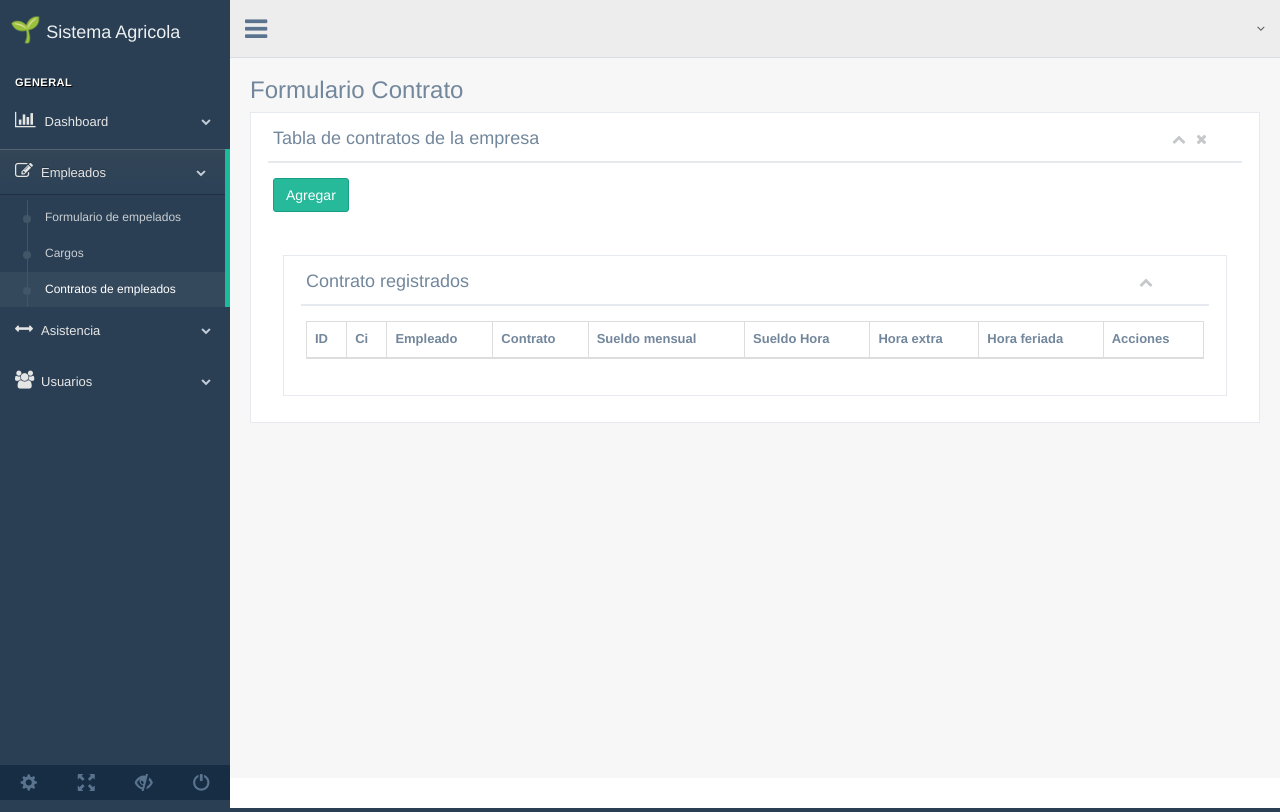
After one commit to melgar1992/recurso-humano-agricola, a CodeIgniter app: page /recurso-humano-agricola/Contrato in a window 1280 px wide. The commit adds this page. Run offline with CodeIgniter, Linux system fonts and the light colour scheme; lists and menus that the app fills with data are empty; some libraries are stand-ins or nearby versions.

Commit message:
Contrato
Se agregaron los archivos necesarios para trabajar el crud de contrato de empleados.

```diff
--- a/application/config/autoload.php
+++ b/application/config/autoload.php
@@ -132,4 +132,4 @@ $autoload['language'] = array();
 |
 |	$autoload['model'] = array('first_model' => 'first');
 */
-$autoload['model'] = array('Empleado_model', 'Cargo_model');
+$autoload['model'] = array('Empleado_model', 'Cargo_model', 'Contrato_model');
--- /dev/null
+++ b/application/controllers/Contrato.php
@@ -0,0 +1,17 @@
+<?php
+defined('BASEPATH') or exit('No direct script access allowed');
+
+class Contrato extends BaseController
+{
+    function __construct()
+    {
+        parent::__construct();
+    }
+
+    public function index()
+    {
+        $data = array();
+
+        $this->loadView("Contrato", "formularios/contrato/contrato_form", $data);
+    }
+}
--- /dev/null
+++ b/application/models/Contrato_model.php
@@ -0,0 +1,6 @@
+<?php
+class Contrato_model extends CI_Model
+{
+
+
+}
--- /dev/null
+++ b/application/views/formularios/Contrato/contrato_form.php
@@ -0,0 +1,153 @@
+<div class="right_col" role="main">
+    <div class="">
+        <div class="page-title">
+            <div class="title_left">
+                <h3>Formulario Contrato</h3>
+            </div>
+        </div>
+        <br>
+        <div class="clearfix"></div>
+        <div class="row">
+            <div class="col-md-12 col-sm-12 col-xs-12">
+                <div class="x_panel">
+                    <div class="x_title">
+                        <h2>Tabla de contratos de la empresa</h2>
+                        <ul class="nav navbar-right panel_toolbox">
+                            <li><a class="collapse-link"><i class="fa fa-chevron-up"></i></a>
+                            </li>
+                            <li><a class="close-link"><i class="fa fa-close"></i></a>
+                            </li>
+                        </ul>
+                        <div class="clearfix"></div>
+                    </div>
+                    <div class="x_content">
+                        <div class="row">
+                            <div class="col-md-12 col-lg-12">
+                                <button class="btn btn-success" id='btn-nuevo' type="button" data-toggle="modal" data-target='#modal-cargo'>Agregar</button>
+                            </div>
+                        </div>
+                        <br>
+                        <br>
+                        <div class="col-md-12 col-sm-12 col-xs-12">
+                            <div class="x_panel">
+                                <div class="x_title">
+                                    <h2>Contrato registrados</h2>
+                                    <ul class="nav navbar-right panel_toolbox">
+                                        <li><a class="collapse-link"><i class="fa fa-chevron-up"></i></a>
+                                        </li>
+                                    </ul>
+                                    <div class="clearfix"></div>
+                                </div>
+                                <div class="x_content">
+
+                                    <div class="card-box table-responsive">
+                                        <table class="table table-striped table-bordered nowrap" id="tablaEmpleados" style="width:100%">
+                                            <thead>
+                                                <tr>
+                                                    <th>ID</th>
+                                                    <th>Ci</th>
+                                                    <th>Empleado</th>
+                                                    <th>Contrato</th>
+                                                    <th>Sueldo mensual</th>
+                                                    <th>Sueldo Hora</th>
+                                                    <th>Hora extra</th>
+                                                    <th>Hora feriada</th>
+                                                    <th>Acciones</th>
+                                                </tr>
+                                            </thead>
+                                            <tbody>
+                                            </tbody>
+                                        </table>
+                                    </div>
+                                    <!-- Tabla responsiva-->
+                                </div>
+                                <!-- contenedor Tabla -->
+                            </div>
+                        </div>
+                        <!-- Contenedor de toda la tabla -->
+                    </div>
+                </div>
+            </div>
+        </div>
+    </div>
+</div>
+
+<div class="modal fade" id="modal-cargo">
+    <div class="modal-dialog">
+        <div class="modal-content">
+            <div class="modal-header">
+                <h4 class="modal-title">Formulario empleado</h4>
+            </div>
+            <form action="" id="formCargo">
+                <div class="modal-body">
+                    <p>Los campos con * son obligatorios</p>
+                    <div class="error_formulario">
+                    </div>
+
+                    <div class="form-group">
+                        <label class="control-label" for="nombre">Nombre del cargo <span class="required">*</span>
+                        </label>
+                        <div class="">
+                            <input type="text" id="nombre" onkeyup="mayus(this);" minlength="0" maxlength="45" name="nombre" required="required" class="form-control col-md-7 col-xs-12">
+                        </div>
+                    </div>
+                    <div class="form-group">
+                        <label for="tipo_pago" class="control-label">Tipo pago *:</label>
+                        <div class="">
+                            <select id="tipo_pago" name="tipo_pago" class="form-control" required>
+                                <option value=""></option>
+                                <option value="Mensual">Mensual</option>
+                                <option value="Hora">Hora</option>
+                            </select>
+                        </div>
+                    </div>
+
+                    <div class="form-group">
+                        <label for="sueldo" class="control-label">sueldo<span class="required">*</span>
+                        </label>
+                        <div class="has-feedback">
+                            <input id="sueldo" class="form-control has-feedback col-md-7 col-xs-12" type="number" step="0.01" name="sueldo" required="required" placeholder="">
+                            <span class="form-control-feedback right" aria-hidden="true">Bs</span>
+                        </div>
+                    </div>
+
+
+                    <div class="form-group">
+                        <label for="sueldo_hora" class="control-label">hora<span class="required">*</span>
+                        </label>
+                        <div class="has-feedback">
+                            <input id="sueldo_hora" class="form-control col-md-7 col-xs-12" type="number" step="0.01" name="sueldo_hora" required="required" placeholder="">
+                            <span class="form-control-feedback right" aria-hidden="true">Bs</span>
+                        </div>
+                    </div>
+                    <div class="form-group">
+                        <label for="hora_extra" class="control-label">hora extra<span class="required">*</span>
+                        </label>
+                        <div class="has-feedback">
+                            <input id="hora_extra" class="form-control col-md-7 col-xs-12" type="number" step="0.01" name="hora_extra" required="required" placeholder="">
+                            <span class="form-control-feedback right" aria-hidden="true">Bs</span>
+                        </div>
+                    </div>
+                    <div class="form-group">
+                        <label for="hora_feriada" class="control-label">hora feriada<span class="required">*</span>
+                        </label>
+                        <div class="has-feedback">
+                            <input id="hora_feriada" class="form-control col-md-7 col-xs-12" type="number" step="0.01" name="hora_feriada" required="required" placeholder="">
+                            <span class="form-control-feedback right" aria-hidden="true">Bs</span>
+                        </div>
+                    </div>
+                </div>
+                <br>
+                <div class="modal-footer">
+                    <button type="button" class="btn btn-danger pull-left" id="btn-cerrar" data-dismiss="modal">Cerrar</button>
+                    <button class="btn btn-primary pull-right" type="reset">Borrar</button>
+                    <button type="submit" class="btn btn-success pull-right" id="btn-guardar">Guardar</button>
+                </div>
+            </form>
+        </div>
+
+        <!-- /.modal-content -->
+    </div>
+    <!-- /.modal-dialog -->
+</div>
+<!-- /.modal -->
--- a/application/views/template/sidebar.php
+++ b/application/views/template/sidebar.php
@@ -24,7 +24,7 @@
                                     <ul class="nav child_menu">
                                         <li><a href="<?php echo base_url(); ?>Empleado">Formulario de empelados</a></li>
                                         <li><a href="<?php echo base_url(); ?>Cargo">Cargos</a></li>
-                                        <li><a href="<?php echo base_url(); ?>">Control del condominio</a></li>
+                                        <li><a href="<?php echo base_url(); ?>Contrato">Contratos de empleados</a></li>
 
                                     </ul>
                                 </li>
--- /dev/null
+++ b/assets/JavaScript/JsContrato.js
@@ -0,0 +1,4 @@
+$(document).ready(function () {
+    opcion = '';
+    document.title = 'Sistema Agricola| Contrato';
+});
```
